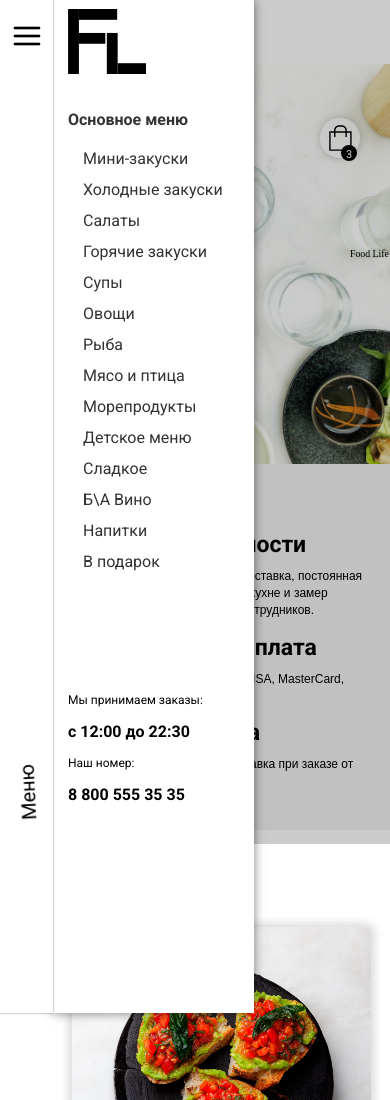
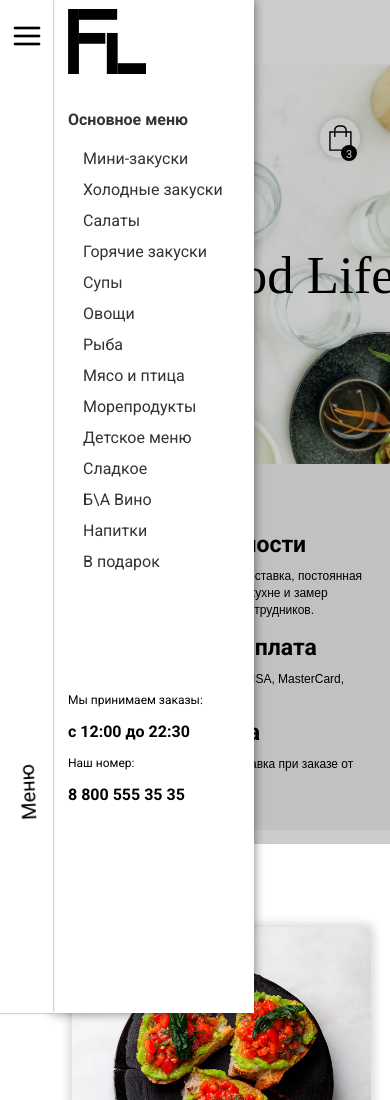
Before and after one commit to RoflanTR/Kursovaya, a plain HTML site: page index.html in a window 390 px wide. Shown: the top 1100 px of the page. Drawn offline with Linux system fonts and the light colour scheme.

Commit message:
Update style.css

```diff
--- a/style.css
+++ b/style.css
@@ -341,6 +341,7 @@ textarea {
 .baner {
     position: relative;
     height: 735px;
+
     margin-left: 53px;
 }
 
@@ -776,6 +777,7 @@ textarea {
 
     .baner {
         height: 400px;
+        width: 89%;
     }
 
     .baner-info {
@@ -955,9 +957,8 @@ textarea {
     .baner-info {
         top: calc(50% - 15px);
     }
-
     .baner-info img {
-        width: 12%;
+        width: 62%;
     }
 
     .block-info-card-text {
@@ -976,8 +977,6 @@ textarea {
         margin: 5px 0 5px 9px;
     }
 }
-@media(max-width: 600px){
-    .baner-info img {
-        width: 12%;
-    }
+@media(max-width: 376px){
+
 }
```
